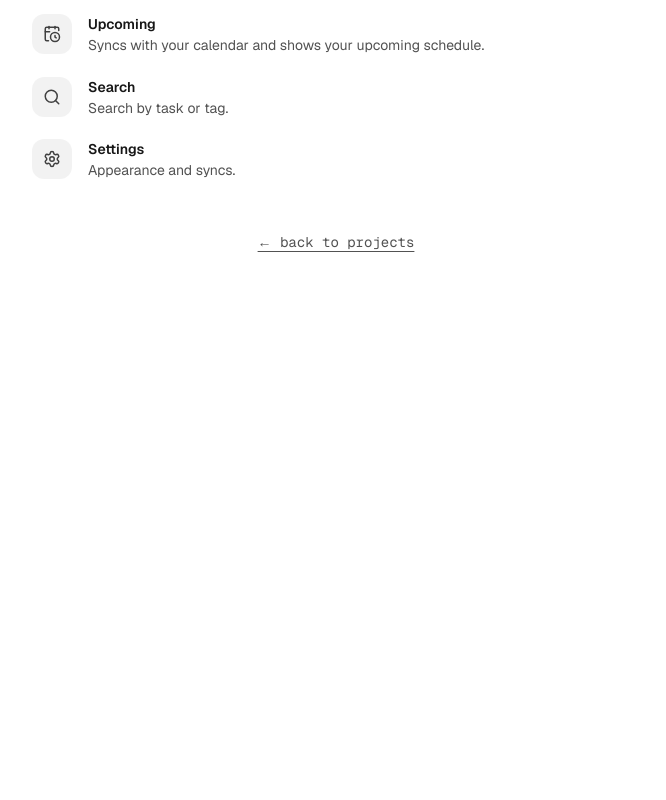
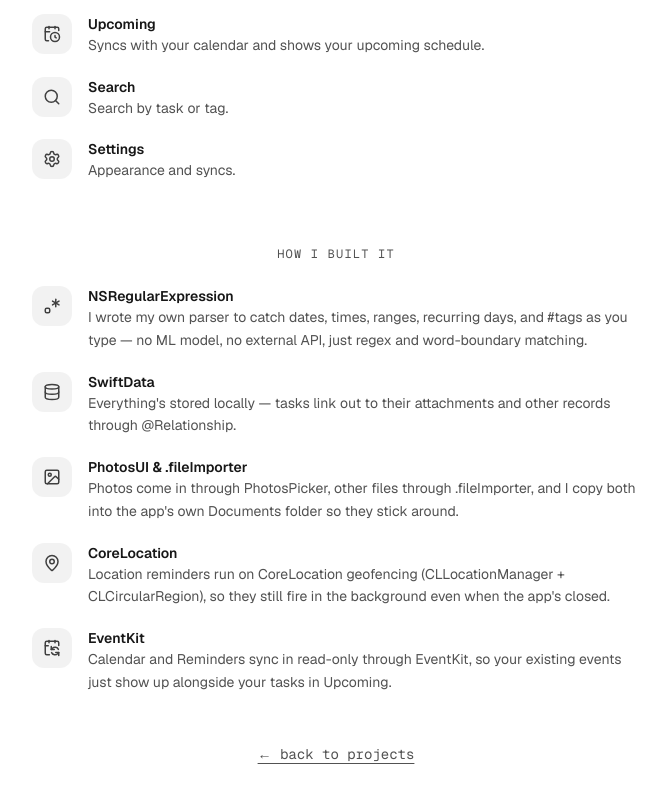
Before and after one commit to shivaniparimi/shivani-portfolio, a Next.js app: page /projects/mosaic in a window 1280 px wide. Shown: the part 5761-6561 px from the top of the page, without its empty margins (304-970 px from the left). Before the commit the page ends 6143 px from the top, so only its background shows below. Built offline with nearby package versions, Linux system fonts and the light colour scheme.

Commit message:
mosaic complete

```diff
--- a/app/projects/mosaic/page.tsx
+++ b/app/projects/mosaic/page.tsx
@@ -11,6 +11,10 @@ import {
   CalendarClock,
   Search,
   Settings,
+  Regex,
+  Database,
+  ImageIcon,
+  CalendarSync,
 } from "lucide-react";
 
 import { Container } from "@/components/case-study/Container";
@@ -350,8 +354,70 @@ export default function MosaicCaseStudy() {
             </div>
           </Reveal>
         </Container>
+        <Container width="narrow" className="mt-16">
+          <Reveal delay={0.18}>
+            <p className="mb-6 text-center font-mono text-xs uppercase tracking-widest text-neutral-600 dark:text-neutral-400">
+              How I Built It
+            </p>
+          </Reveal>
+          <Reveal delay={0.22}>
+            <div className="space-y-5">
+              {[
+                {
+                  label: "NSRegularExpression",
+                  description:
+                    "I wrote my own parser to catch dates, times, ranges, recurring days, and #tags as you type — no ML model, no external API, just regex and word-boundary matching.",
+                  icon: Regex,
+                },
+                {
+                  label: "SwiftData",
+                  description:
+                    "Everything's stored locally — tasks link out to their attachments and other records through @Relationship.",
+                  icon: Database,
+                },
+                {
+                  label: "PhotosUI & .fileImporter",
+                  description:
+                    "Photos come in through PhotosPicker, other files through .fileImporter, and I copy both into the app's own Documents folder so they stick around.",
+                  icon: ImageIcon,
+                },
+                {
+                  label: "CoreLocation",
+                  description:
+                    "Location reminders run on CoreLocation geofencing (CLLocationManager + CLCircularRegion), so they still fire in the background even when the app's closed.",
+                  icon: MapPin,
+                },
+                {
+                  label: "EventKit",
+                  description:
+                    "Calendar and Reminders sync in read-only through EventKit, so your existing events just show up alongside your tasks in Upcoming.",
+                  icon: CalendarSync,
+                },
+              ].map((f) => (
+                <div key={f.label} className="flex gap-4">
+                  <div className="flex h-10 w-10 shrink-0 items-center justify-center rounded-xl bg-black/5 dark:bg-white/10">
+                    <f.icon
+                      size={18}
+                      strokeWidth={2}
+                      className="text-neutral-700 dark:text-neutral-300"
+                      aria-hidden="true"
+                    />
+                  </div>
+                  <div className="min-w-0">
+                    <p className="text-sm font-semibold text-neutral-900 dark:text-white">
+                      {f.label}
+                    </p>
+                    <p className="text-sm leading-relaxed text-neutral-600 dark:text-neutral-400">
+                      {f.description}
+                    </p>
+                  </div>
+                </div>
+              ))}
+            </div>
+          </Reveal>
+        </Container>
         <Container width="narrow" className="mt-12 text-center">
-          <Reveal delay={0.2}>
+          <Reveal delay={0.28}>
             <Link
               href="/projects"
               className="inline-flex items-center gap-1.5 font-mono text-sm text-neutral-600 underline underline-offset-4 transition-colors hover:text-neutral-900 dark:text-neutral-400 dark:hover:text-white"
--- a/app/projects/page.tsx
+++ b/app/projects/page.tsx
@@ -5,6 +5,8 @@ import ProjectScreenshot from "@/components/ProjectScreenshot";
 type Project = {
   title: string;
   image?: string;
+  imageAspectClassName?: string;
+  layout?: "stacked" | "side";
   description?: string;
   why?: string;
   stack?: string;
@@ -16,9 +18,13 @@ type Project = {
 const projects: Project[] = [
   {
     title: "Mosaic",
+    image: "/mosaic-screenshot.png",
+    imageAspectClassName: "aspect-[590/1298]",
+    layout: "side",
     description:
       "A native iOS productivity app that brings together the essential pieces of modern productivity into one effortless experience.",
-    stack: "SwiftUI · iOS · Figma",
+    why: "I wanted to learn more about iOS development. A productivity app let me try UI, data storage, and system integrations like location and calendar sync all in one project.",
+    stack: "SwiftUI · SwiftData · NSRegularExpression · CoreLocation · EventKit · Figma",
     github: "https://github.com/shivaniparimi/Mosaic",
     caseStudy: "/projects/mosaic",
   },
@@ -50,24 +56,18 @@ export default function Projects() {
         projects
       </h1>
 
-      <div className="flex w-full max-w-[608px] flex-col gap-10">
+      <div className="flex w-full max-w-[660px] flex-col gap-10">
         {projects.map((project) => (
           <div key={project.title} className="flex w-full justify-center">
             <BrowserWindow
               title={project.title}
               draggable={false}
-              maxWidthClassName="max-w-[608px]"
+              maxWidthClassName="max-w-[660px]"
             >
               {project.description ? (
-                <div className="space-y-2.5 text-left font-mono">
-                  {project.image && (
-                    <ProjectScreenshot
-                      src={project.image}
-                      alt={`${project.title} screenshot`}
-                      why={project.why}
-                      sizes="(min-width: 640px) 608px, 100vw"
-                    />
-                  )}
+                (() => {
+                  const info = (
+                    <div className="min-w-0 flex-1 space-y-2.5 text-left font-mono">
                       <p className="text-base font-semibold text-neutral-900 dark:text-white">
                         {project.title}
                       </p>
@@ -103,11 +103,47 @@ export default function Projects() {
                             href={project.caseStudy}
                             className="text-neutral-800 underline underline-offset-4 dark:text-neutral-200 hover:text-neutral-900 dark:hover:text-white"
                           >
-                        case study ↗
+                            case study + demo ↗
                           </Link>
                         )}
                       </div>
                     </div>
+                  );
+
+                  if (project.layout === "side") {
+                    return (
+                      <div className="flex flex-col gap-6 sm:flex-row sm:items-center">
+                        {info}
+                        {project.image && (
+                          <div className="mx-auto w-40 shrink-0 sm:mx-0 sm:w-48">
+                            <ProjectScreenshot
+                              src={project.image}
+                              alt={`${project.title} screenshot`}
+                              why={project.why}
+                              sizes="192px"
+                              aspectClassName={project.imageAspectClassName ?? "aspect-video"}
+                              fit="contain"
+                            />
+                          </div>
+                        )}
+                      </div>
+                    );
+                  }
+
+                  return (
+                    <div className="space-y-2.5 text-left font-mono">
+                      {project.image && (
+                        <ProjectScreenshot
+                          src={project.image}
+                          alt={`${project.title} screenshot`}
+                          why={project.why}
+                          sizes="(min-width: 640px) 660px, 100vw"
+                        />
+                      )}
+                      {info}
+                    </div>
+                  );
+                })()
               ) : (
                 <p className="text-base font-mono text-neutral-500 dark:text-neutral-400">
                   placeholder
--- a/components/ProjectScreenshot.tsx
+++ b/components/ProjectScreenshot.tsx
@@ -8,11 +8,15 @@ export default function ProjectScreenshot({
   alt,
   why,
   sizes,
+  aspectClassName = "aspect-video",
+  fit = "cover",
 }: {
   src: string;
   alt: string;
   why?: string;
   sizes: string;
+  aspectClassName?: string;
+  fit?: "cover" | "contain";
 }) {
   const [isRevealed, setIsRevealed] = useState(false);
 
@@ -36,7 +40,7 @@ export default function ProjectScreenshot({
 
   return (
     <div
-      className="relative aspect-video w-full overflow-hidden rounded-lg border border-black/10 dark:border-white/10"
+      className={`relative ${aspectClassName} w-full overflow-hidden rounded-lg border border-black/10 dark:border-white/10`}
       onPointerEnter={why ? handlePointerEnter : undefined}
       onPointerLeave={why ? handlePointerLeave : undefined}
       onPointerUp={why ? handlePointerUp : undefined}
@@ -49,7 +53,7 @@ export default function ProjectScreenshot({
         alt={alt}
         fill
         sizes={sizes}
-        className="object-cover object-top"
+        className={fit === "contain" ? "object-contain" : "object-cover object-top"}
       />
 
       {why && (
```
Also changed, not shown: public/mosaic-screenshot.png (added). Lines whose indentation alone changed are shown as unchanged.
